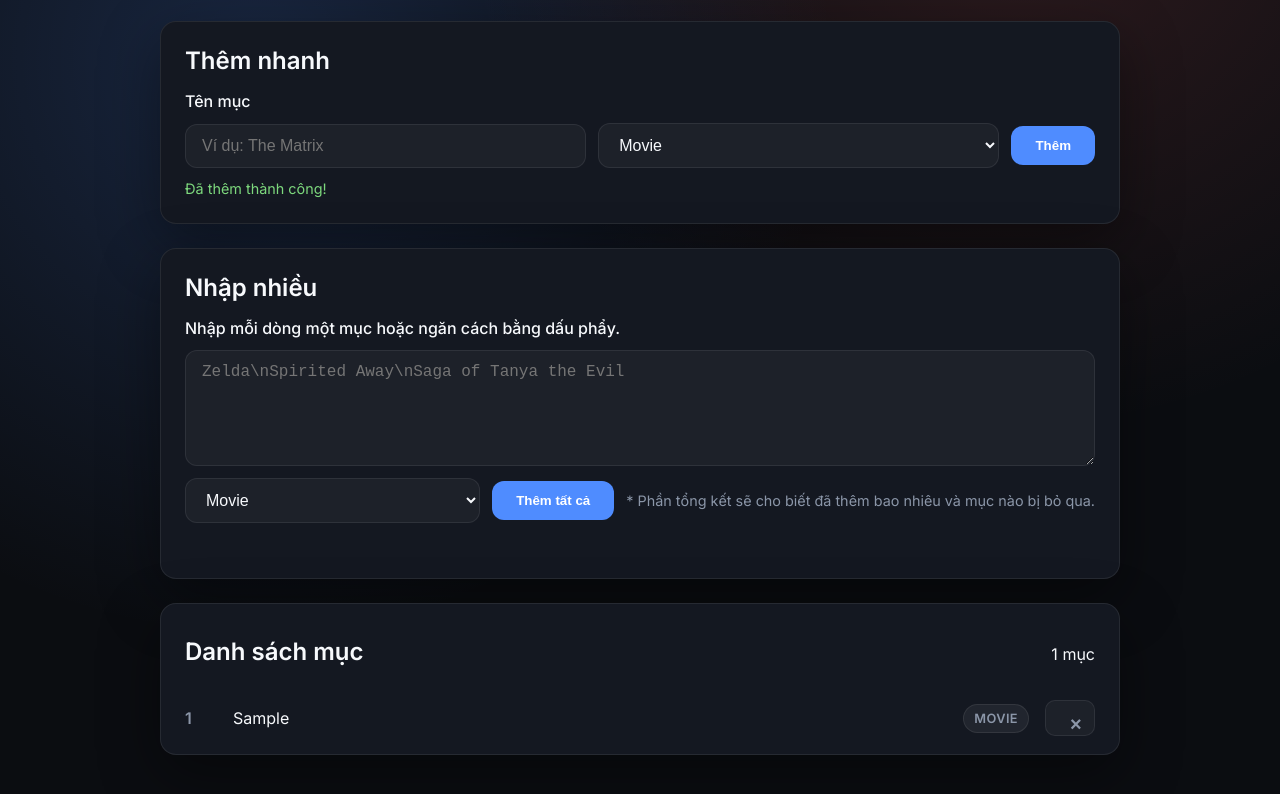
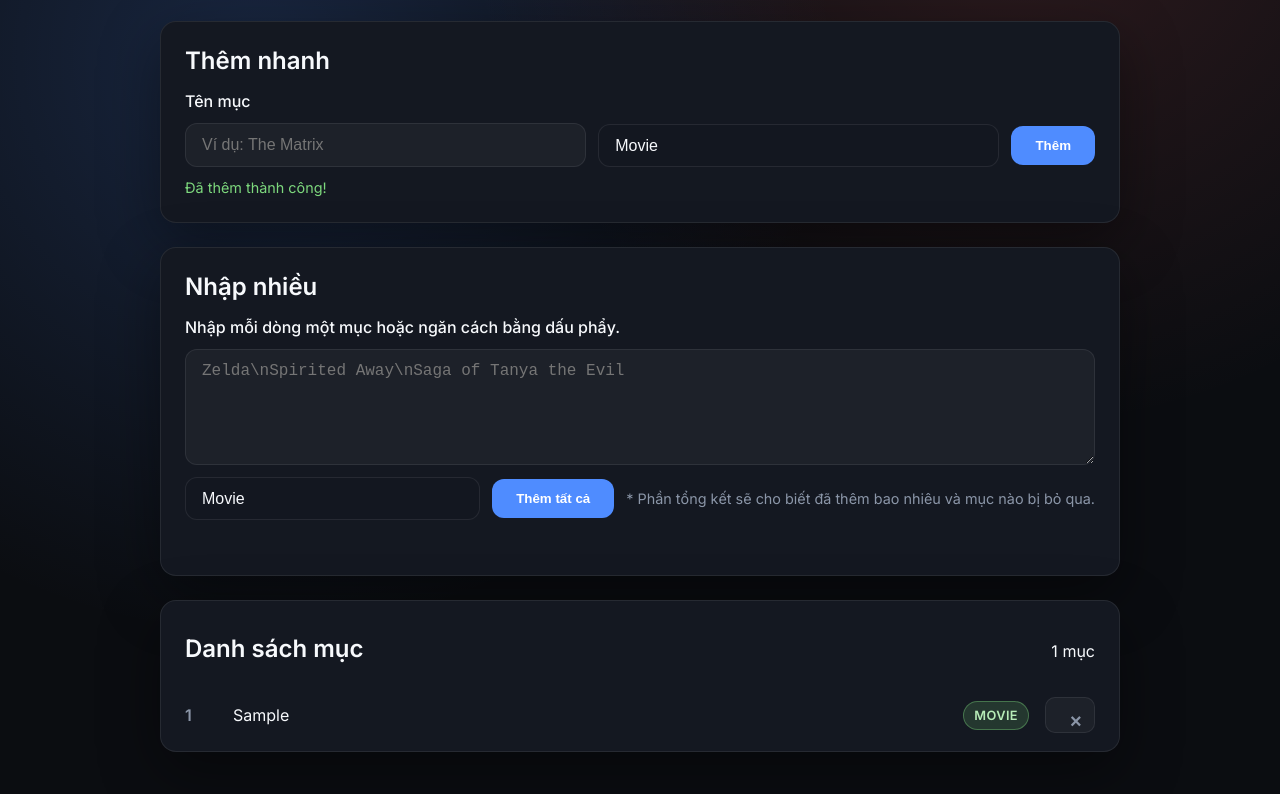
Before and after one commit to Dharc46/watch-later, a plain HTML site: page index.html in a window 1280 px wide. Both pictures are taken after typing "Sample" into the empty fields and a click on the button "Thêm". Shown: the part 134-928 px from the top of the page. Drawn offline with Linux system fonts and the light colour scheme.

Commit message:
feat: enhance movie tag display with dynamic styling and improved select element appearance

```diff
--- a/app.js
+++ b/app.js
@@ -154,7 +154,9 @@ const renderList = () => {
         const clone = template.content.firstElementChild.cloneNode(true);
         clone.querySelector(".index").textContent = idx + 1;
         clone.querySelector(".title").textContent = item.title;
-        clone.querySelector(".tag").textContent = formatTag(item.tag);
+        const tagEl = clone.querySelector(".tag");
+        tagEl.textContent = formatTag(item.tag);
+        tagEl.classList.add(`tag--${normalizeTag(item.tag)}`);
         const deleteBtn = clone.querySelector(".delete");
         deleteBtn.dataset.title = item.title;
         deleteBtn.dataset.tag = normalizeTag(item.tag);
--- a/style.css
+++ b/style.css
@@ -112,6 +112,16 @@ textarea:focus {
 
 select {
     min-width: 140px;
+    background-color: rgba(20, 24, 33, 0.95);
+    color: var(--text);
+    appearance: none;
+    -webkit-appearance: none;
+    -moz-appearance: none;
+}
+
+select option {
+    background: var(--card);
+    color: var(--text);
 }
 
 button {
@@ -219,12 +229,30 @@ button:active {
     padding: 6px 10px;
     border-radius: 999px;
     background: rgba(255, 255, 255, 0.06);
-    border: 1px solid var(--border);
-    color: var(--muted);
+    border: 1px solid transparent;
+    color: var(--text);
     font-size: 0.8rem;
     font-weight: 600;
     letter-spacing: 0.03em;
     text-transform: uppercase;
+}
+
+.movie-row .tag.tag--game {
+    background: rgba(79, 140, 255, 0.18);
+    border-color: rgba(79, 140, 255, 0.4);
+    color: #9fc0ff;
+}
+
+.movie-row .tag.tag--movie {
+    background: rgba(125, 216, 125, 0.16);
+    border-color: rgba(125, 216, 125, 0.38);
+    color: #b7ecb7;
+}
+
+.movie-row .tag.tag--comic {
+    background: rgba(255, 192, 92, 0.18);
+    border-color: rgba(255, 192, 92, 0.42);
+    color: #ffd89a;
 }
 
 .movie-row button.delete {
```
